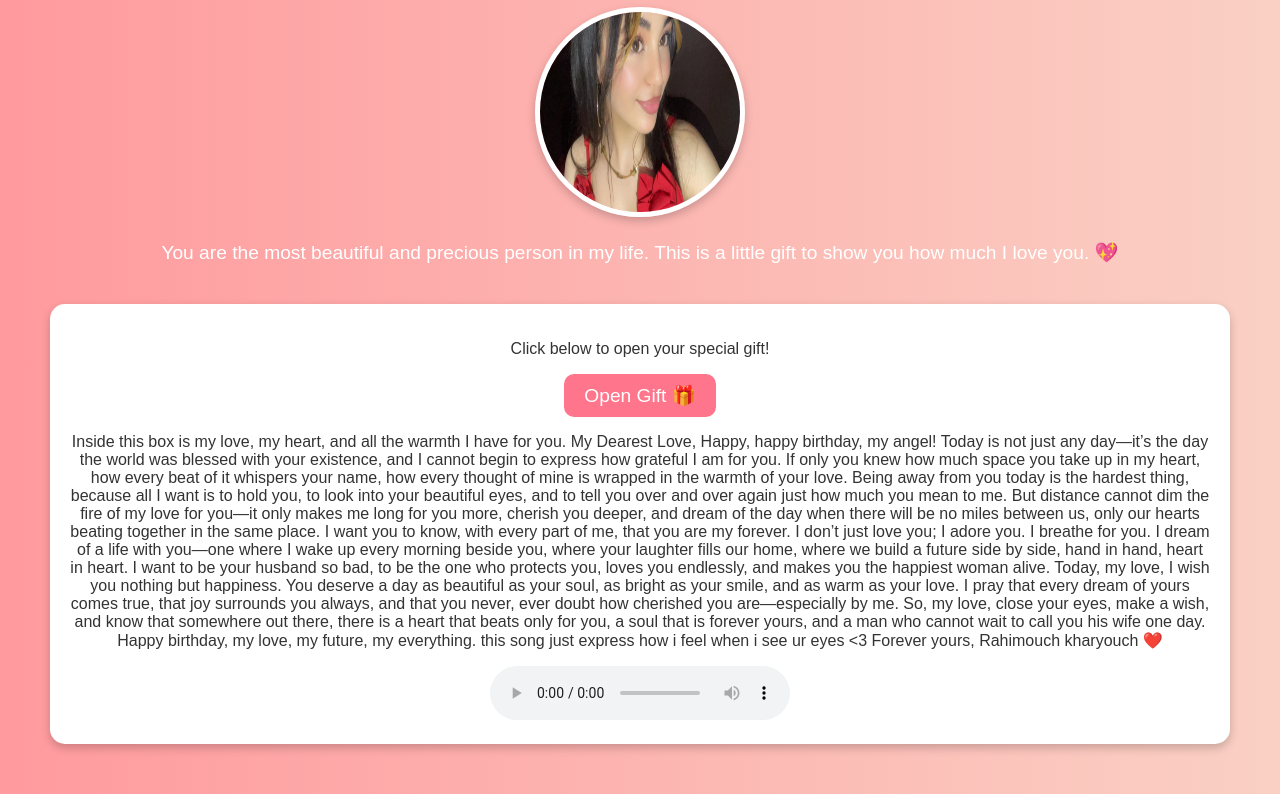
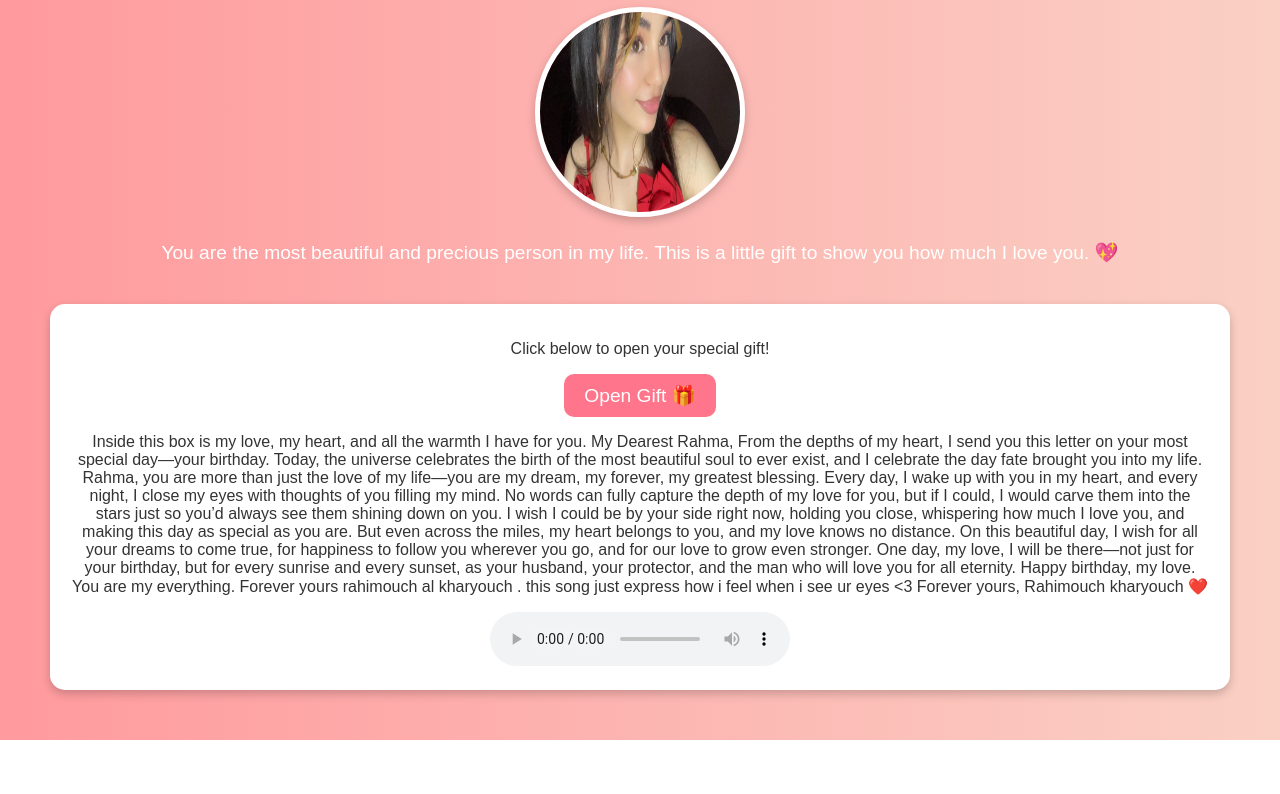
Before and after one commit to rahimouch/Happy-BD-, a plain HTML site: page index.html in a window 1280 px wide. Both pictures are taken after a click on the button "Open Gift 🎁". Shown: the part 144-938 px from the top of the page. After the commit the page ends 884 px from the top, so only its background shows below. Drawn offline with Linux system fonts and the light colour scheme.

Commit message:
Update index.html
Signed-off-by: rahim <rim960130@gmail.com>

```diff
--- a/index.html
+++ b/index.html
@@ -19,14 +19,19 @@
             <p>Click below to open your special gift!</p>
             <button onclick="showGift()">Open Gift 🎁</button>
             <div id="gift-content" class="hidden">
-                <p>Inside this box is my love, my heart, and all the warmth I have for you. My Dearest Love, Happy, happy birthday, my angel! Today is not just any day—it’s the day the world was blessed with your existence, and I cannot begin to express
-                    how grateful I am for you. If only you knew how much space you take up in my heart, how every beat of it whispers your name, how every thought of mine is wrapped in the warmth of your love. Being away from you today is the hardest
-                    thing, because all I want is to hold you, to look into your beautiful eyes, and to tell you over and over again just how much you mean to me. But distance cannot dim the fire of my love for you—it only makes me long for you more, cherish
-                    you deeper, and dream of the day when there will be no miles between us, only our hearts beating together in the same place. I want you to know, with every part of me, that you are my forever. I don’t just love you; I adore you. I
-                    breathe for you. I dream of a life with you—one where I wake up every morning beside you, where your laughter fills our home, where we build a future side by side, hand in hand, heart in heart. I want to be your husband so bad, to
-                    be the one who protects you, loves you endlessly, and makes you the happiest woman alive. Today, my love, I wish you nothing but happiness. You deserve a day as beautiful as your soul, as bright as your smile, and as warm as your love.
-                    I pray that every dream of yours comes true, that joy surrounds you always, and that you never, ever doubt how cherished you are—especially by me. So, my love, close your eyes, make a wish, and know that somewhere out there, there
-                    is a heart that beats only for you, a soul that is forever yours, and a man who cannot wait to call you his wife one day. Happy birthday, my love, my future, my everything. this song just express how i feel when i see ur eyes
+                <p>Inside this box is my love, my heart, and all the warmth I have for you. My Dearest Rahma,
+
+From the depths of my heart, I send you this letter on your most special day—your birthday. Today, the universe celebrates the birth of the most beautiful soul to ever exist, and I celebrate the day fate brought you into my life.
+
+Rahma, you are more than just the love of my life—you are my dream, my forever, my greatest blessing. Every day, I wake up with you in my heart, and every night, I close my eyes with thoughts of you filling my mind. No words can fully capture the depth of my love for you, but if I could, I would carve them into the stars just so you’d always see them shining down on you.
+
+I wish I could be by your side right now, holding you close, whispering how much I love you, and making this day as special as you are. But even across the miles, my heart belongs to you, and my love knows no distance.
+
+On this beautiful day, I wish for all your dreams to come true, for happiness to follow you wherever you go, and for our love to grow even stronger. One day, my love, I will be there—not just for your birthday, but for every sunrise and every sunset, as your husband, your protector, and the man who will love you for all eternity.
+
+Happy birthday, my love. You are my everything.
+
+Forever yours rahimouch al kharyouch . this song just express how i feel when i see ur eyes
                     <3 Forever
                         yours, Rahimouch kharyouch ❤️</p>
                         <audio controls>
```
